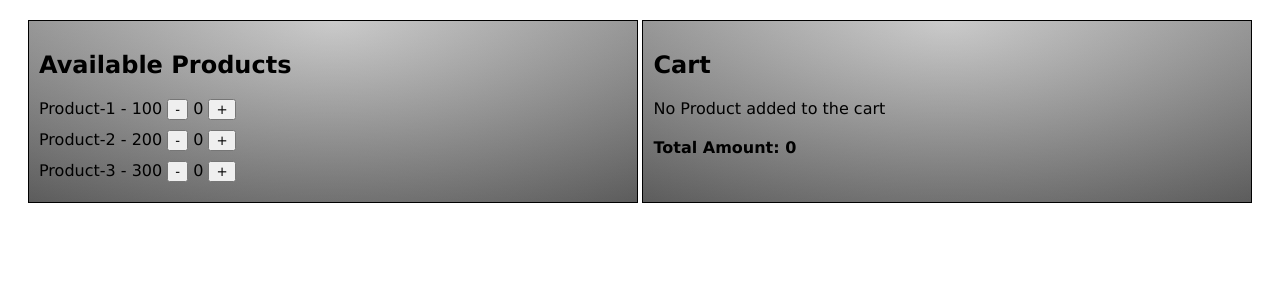
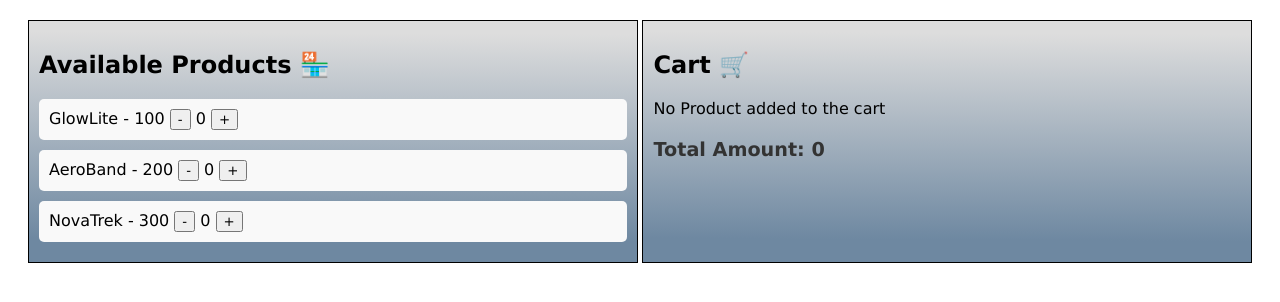
Before and after one commit to HimanshuSondhiya07/Shopping-Cart, a plain HTML site: page index.html in a window 1280 px wide. Drawn offline with Linux system fonts and the light colour scheme.

Commit message:
Everything Working

```diff
--- a/index.html
+++ b/index.html
@@ -1,20 +1,22 @@
 <!DOCTYPE html>
 <html lang="en">
+
 <head>
   <meta charset="UTF-8">
   <meta name="viewport" content="width=device-width, initial-scale=1.0">
-<title>Product Cart</title>
+  <title>Product Cart &#128722;</title>
   <link rel="stylesheet" href="style.css">
 
 </head>
+
 <body>
   <div class="container">
     <div class="box">
-    <h2>Available Products</h2>
+      <h2>Available Products &#127978;</h2>
       <ul class="product-list" id="productList"></ul>
     </div>
     <div class="box">
-    <h2>Cart</h2>
+      <h2>Cart &#128722;</h2>
       <p id="cartStatus">No Product added to the cart</p>
       <ul class="cart-list" id="cartList"></ul>
       <div id="totalAmount"></div>
@@ -22,4 +24,5 @@
   </div>
   <script src="script.js"></script>
 </body>
+
 </html>
--- a/script.js
+++ b/script.js
@@ -1,7 +1,7 @@
 const Products = [
-    { id: 1, name: 'Product-1', price: 100 },
-    { id: 2, name: 'Product-2', price: 200 },
-    { id: 3, name: 'Product-3', price: 300 },
+    { id: 1, name: 'GlowLite', price: 100 },
+    { id: 2, name: 'AeroBand', price: 200 },
+    { id: 3, name: 'NovaTrek', price: 300 },
 ];
 
 let cart = [];
@@ -14,9 +14,9 @@ function renderProductList() {
         li.classList.add('product-item');
         li.innerHTML = `
         ${product.name} - ${product.price}
-        <button onclick="removeFromCart(${product.id})"> - </button>
+        <button onclick="removeFromCart(${product.id})">-</button>
         <span id="quantity-${product.id}"> 0 </span>
-        <button onclick="addToCart(${product.id})"> + </button>`;
+        <button onclick="addToCart(${product.id})">+</button>`;
         productList.appendChild(li);
     });
 }
--- a/style.css
+++ b/style.css
@@ -14,7 +14,7 @@
     margin-bottom: 20px;
     background-color: #4158D0;
     background-color: #0093E9;
-    background: linear-gradient(to bottom, rgba(255,255,255,0.15) 0%, rgba(0,0,0,0.15) 100%), radial-gradient(at top center, rgba(255,255,255,0.40) 0%, rgba(0,0,0,0.40) 120%) #989898;
+    background: linear-gradient(180.3deg, rgb(221, 221, 221) 5.5%, rgb(110, 136, 161) 90.2%);
 }
 
 .product-list,
@@ -34,6 +34,28 @@
     font-weight: bold;
 }
 
+/* Styling for product and cart items */
+.product-item,
+.cart-item {
+    background-color: #f9f9f9;
+    padding: 10px;
+    border-radius: 5px;
+}
+
+/* Styling for product and cart list headings */
+.product-list-heading,
+.cart-list-heading {
+    font-weight: bold;
+    text-transform: uppercase;
+    margin-bottom: 5px;
+}
+
+/* Styling for total amount */
+#totalAmount {
+    font-size: 1.2em;
+    color: #333333;
+}
+
 @media only screen and (min-width: 768px) {
     .container {
         flex-direction: row;
```
Lines whose indentation alone changed are shown as unchanged.
